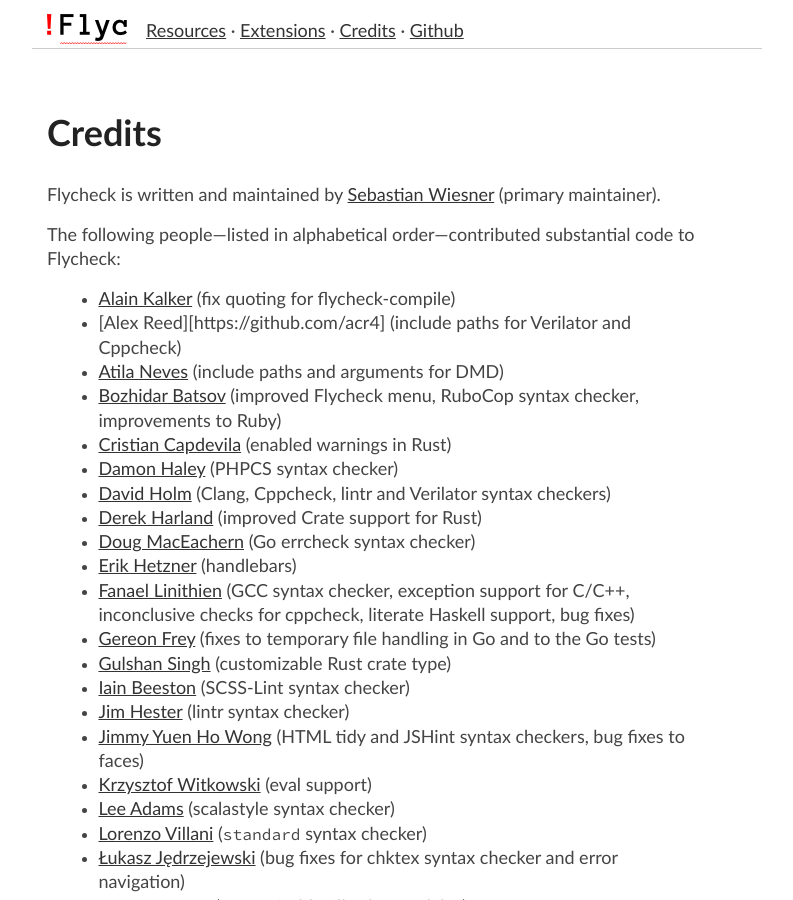
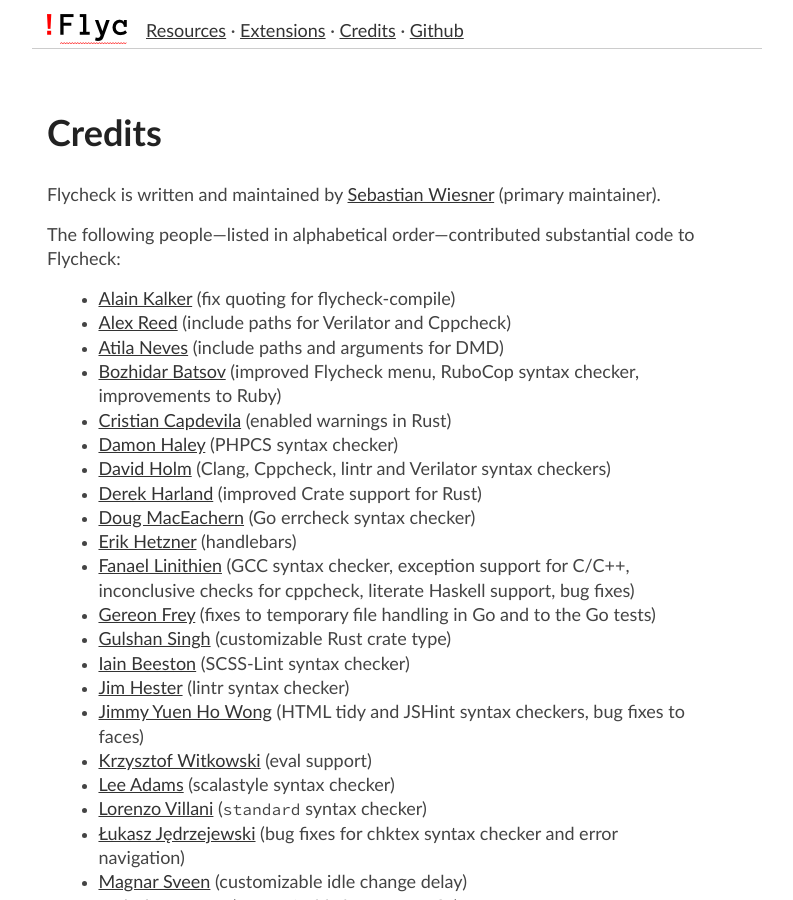
Before and after one commit to cmarqu/flycheck.github.io, a Jekyll site: the page built from credits.md, in a window 1280 px wide and 900 px high. Shown: the whole window, without its empty margins (243-1036 px from the left). Built offline with Jekyll 4.4.1, drawn with Linux system fonts in a browser that asks for light colours.

Commit message:
Update manual from flycheck/flycheck@7ffcd2a

```diff
--- a/_includes/credits.md
+++ b/_includes/credits.md
@@ -5,7 +5,8 @@
 substantial code to Flycheck:
 
 - [Alain Kalker](https://github.com/ackalker) (fix quoting for flycheck-compile)
-- [Alex Reed][https://github.com/acr4] (include paths for Verilator and Cppcheck)
+- [Alex Reed](https://github.com/acr4) (include paths for Verilator and
+  Cppcheck)
 - [Atila Neves](https://github.com/atilaneves) (include paths and arguments for
   DMD)
 - [Bozhidar Batsov](https://github.com/bbatsov) (improved Flycheck menu, RuboCop
```
